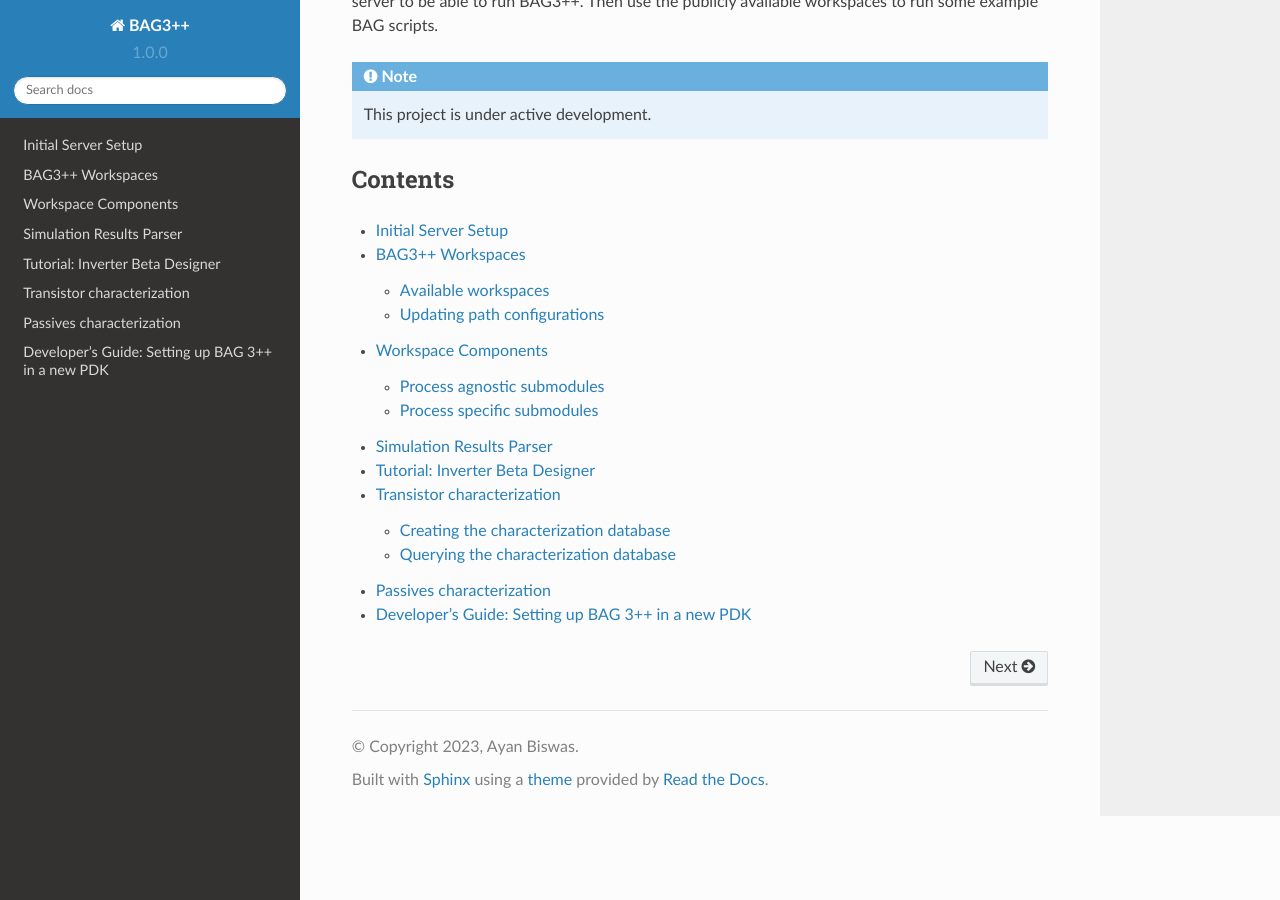
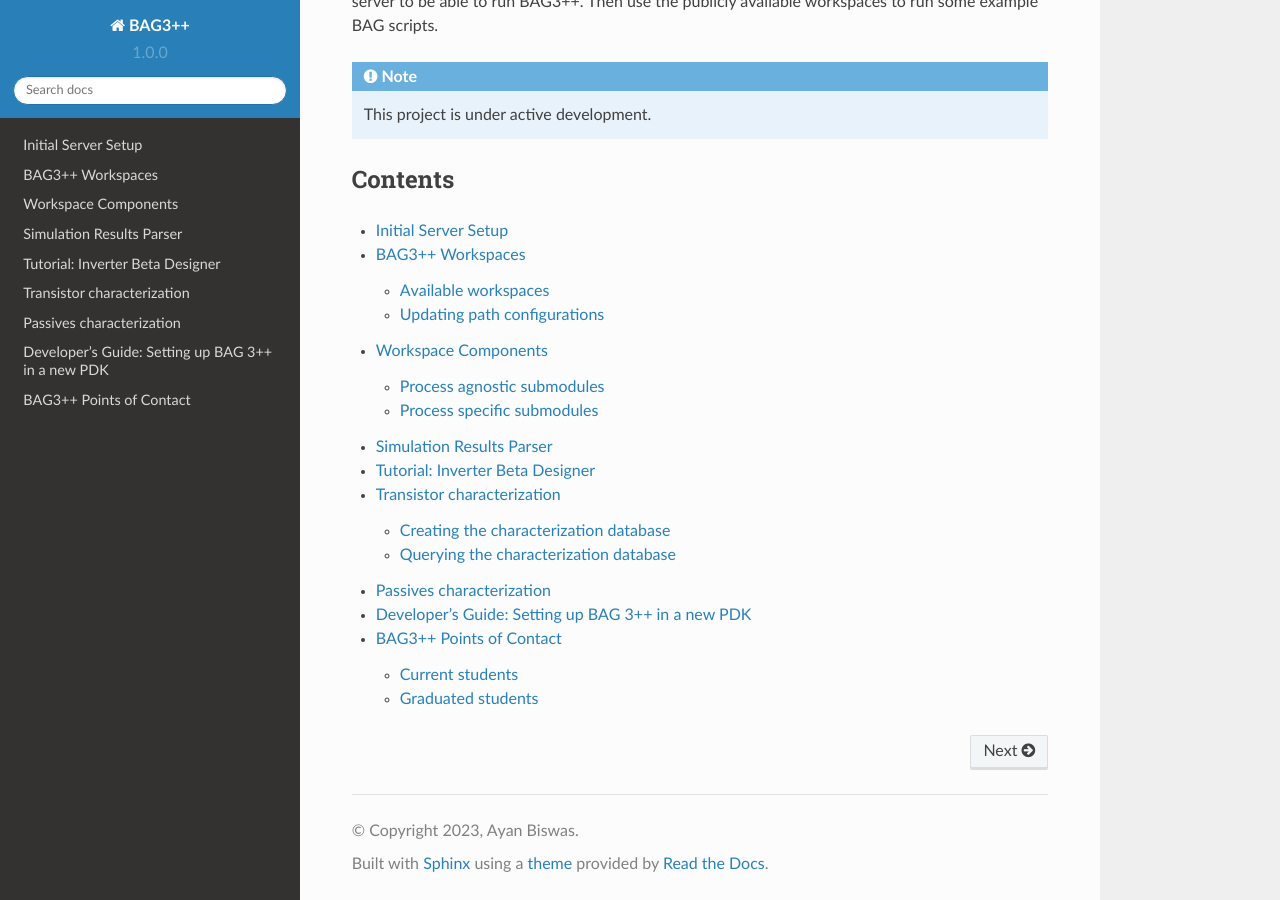
Before and after one commit to ucb-art/bag3_readthedocs, a Sphinx documentation site: the page built from docs/source/index.rst, in a window 1280 px wide and 900 px high, scrolled down 631 px. Built offline with Sphinx 7.4.7 and the Read the Docs theme 2.0.0, drawn with Linux system fonts in a browser that asks for light colours; some of the changed lines change nothing that is shown.

Commit message:
add points of contact

```diff
--- /dev/null
+++ b/docs/source/contact.rst
@@ -0,0 +1,34 @@
+BAG3++ Points of Contact
+========================
+
+BAG3++ is an open source software developed and maintained solely by a small group of hardware
+design engineering graduate students. Hence we welcome constructive feedback and bug fixes for
+improving our codebase, workspace organization, documentation, etc, all of which are in active
+development.
+
+The most preferred mode of submitting feedback is providing a solution for the offending problem
+by creating a pull request to the specific GitHub repository. In case providing a solution is not
+possible, the second preferred mode is to create an issue on the specific GitHub repository.
+Please remember to include a test example so that we can verify the solution and / or reproduce
+the error ourselves.
+
+A list of the graduate students with significant development contributions to the overall BAG3++
+project is given below:
+
+Current students
+----------------
+
+    * Bob Zhou (bob.linchuan@berkeley.edu)
+
+    * Felicia Guo (felicia_guo@berkeley.edu)
+
+Graduated students
+------------------
+
+    * Eric Chang
+
+    * Ayan Biswas
+
+    * Paul Kwon
+
+    * Zhaokai Liu
--- a/docs/source/index.rst
+++ b/docs/source/index.rst
@@ -40,3 +40,4 @@
    mos_characterization
    passives_characterization
    new_pdk_setup
+   contact
```
